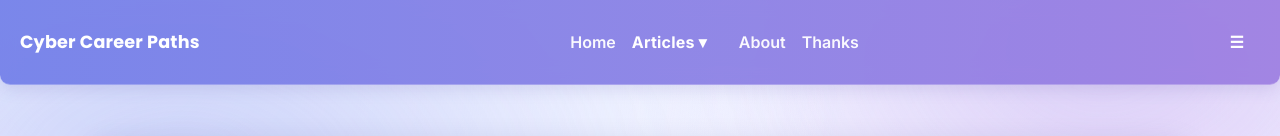
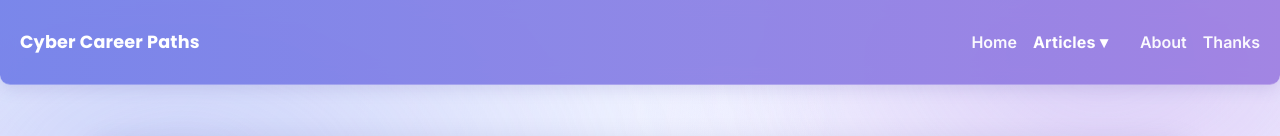
Before and after one commit to ktyler05/MasterDissKT, a React (Create React App) app in the folder master-diss-kt/: page / in a window 1280 px wide. Shown: the top 136 px of the page. Built offline with nearby package versions, Linux system fonts and the light colour scheme.

Commit message:
should work?

```diff
--- a/master-diss-kt/src/components/Navbar.js
+++ b/master-diss-kt/src/components/Navbar.js
@@ -2,25 +2,26 @@
 import React from "react";
 import { Link } from "react-router-dom";
 
-export default function Navbar(){
-  const [open, setOpen] = React.useState(false);
+export default function Navbar() {
   const [articlesOpen, setArticlesOpen] = React.useState(false);
 
   const closeMenus = () => {
-    setOpen(false);
     setArticlesOpen(false);
   };
 
   return (
-    <>
     <nav className="navbar">
       <h1 className="brand">Cyber Career Paths</h1>
 
-        {/* Desktop links */}
       <div className="nav-links">
-          <Link to="/" onClick={closeMenus}>Home</Link>
+        <Link to="/" onClick={closeMenus}>
+          Home
+        </Link>
 
-          <div className="dropdown" onMouseLeave={() => setArticlesOpen(false)}>
+        <div
+          className="dropdown"
+          onMouseLeave={() => setArticlesOpen(false)}
+        >
           <button
             className="dropbtn"
             style={{ fontFamily: "inherit", fontWeight: 700 }}
@@ -38,54 +39,13 @@ export default function Navbar(){
           )}
         </div>
 
-          <Link to="/about" onClick={closeMenus}>About</Link>
-          <Link to="/thanks" onClick={closeMenus}>Thanks</Link>
+        <Link to="/about" onClick={closeMenus}>
+          About
+        </Link>
+        <Link to="/thanks" onClick={closeMenus}>
+          Thanks
+        </Link>
       </div>
-
-        {/* Mobile hamburger */}
-        <button
-          className="dropbtn"
-          aria-label="Open menu"
-          onClick={() => setOpen((s) => !s)}
-          style={{ display: "none" }}
-        />
-        <button
-          className="dropbtn"
-          onClick={() => setOpen((s) => !s)}
-          style={{
-            display: "inline-flex",
-            alignItems: "center",
-            gap: 8,
-            background: "transparent",
-            border: "none",
-            color: "#fff",
-            fontWeight: 700,
-          }}
-        >
-          <span className="only-mobile">Menu</span>
-          <span aria-hidden>☰</span>
-        </button>
     </nav>
-
-      {/* Mobile menu panel */}
-      {open && (
-        <div className="mobile-menu" onClick={closeMenus}>
-          <Link to="/">Home</Link>
-          <details>
-            <summary style={{ padding: ".9rem 1rem", cursor: "pointer", fontWeight: 700 }}>
-              Articles
-            </summary>
-            <div style={{ padding: "0 .5rem .5rem" }}>
-              <Link to="/students">Students</Link>
-              <Link to="/parents">Parents</Link>
-              <Link to="/educators">Educators</Link>
-              <Link to="/policy">Policy</Link>
-            </div>
-          </details>
-          <Link to="/about">About</Link>
-          <Link to="/thanks">Thanks</Link>
-        </div>
-      )}
-    </>
   );
 }
```
Lines whose indentation alone changed are shown as unchanged.
